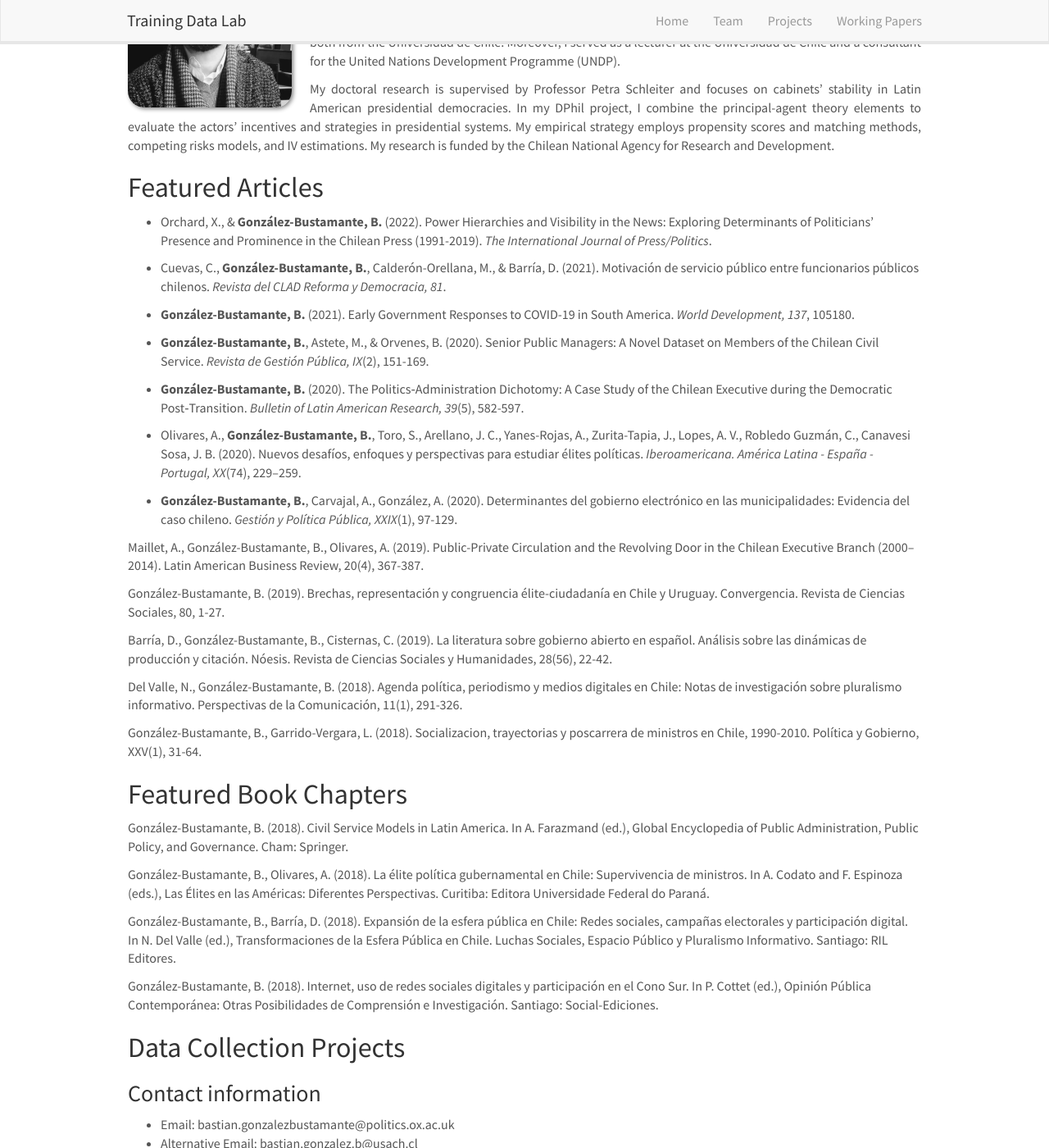
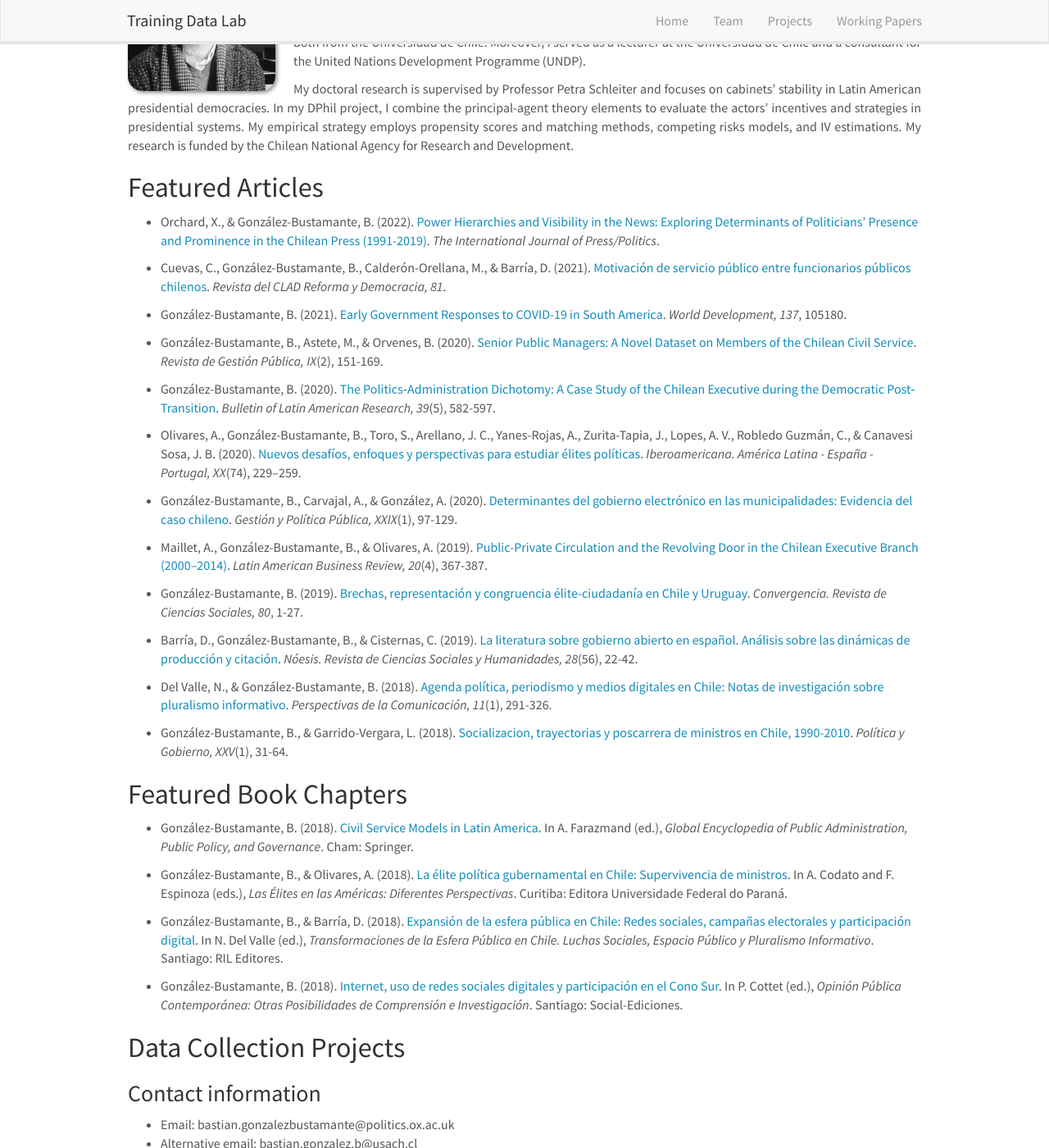
Before and after one commit to training-datalab/old-training-datalab.com, a Jekyll site: the page built from _pages/bgonzalezbustamante.md, in a window 1280 px wide and 1400 px high, scrolled down 233 px. Shown: the whole window at 82% size. Built offline with Jekyll 4.4.1, drawn with Linux system fonts in a browser that asks for light colours; nearby versions of some CDN libraries; some of the changed lines change nothing that is shown.

Commit message:
Update bgonzalezbustamante.md

```diff
--- a/_pages/bgonzalezbustamante.md
+++ b/_pages/bgonzalezbustamante.md
@@ -8,7 +8,7 @@
 
 # Bastián González-Bustamante
 
-<img src="https://training-datalab.com/images/team/bgonzalezbustamante.jpg" class="img-responsive" width="200px" style="float: left" />
+<img src="https://training-datalab.com/images/team/bgonzalezbustamante.jpg" class="img-responsive" width="180px" style="float: left" />
 
 <p align=" justify">I am completing my DPhil (PhD) dissertation in the Department of Politics and International Relations and St Hilda’s College at the University of Oxford, United Kingdom. I am currently based in Oxford, working on my research. Furthermore, I am an Instructor Professor in the Management and Public Policies Department at the Faculty of Administration and Economics at the Universidad de Santiago de Chile.</p>
 
@@ -18,45 +18,45 @@
 
 ## Featured Articles
 
-* Orchard, X., & **González-Bustamante, B.** (2022). Power Hierarchies and Visibility in the News: Exploring Determinants of Politicians’ Presence and Prominence in the Chilean Press (1991-2019). *The International Journal of Press/Politics*.
+* Orchard, X., & González-Bustamante, B. (2022). <a href="https://github.com/training-datalab/" target="_blank">Power Hierarchies and Visibility in the News: Exploring Determinants of Politicians’ Presence and Prominence in the Chilean Press (1991-2019)</a>. *The International Journal of Press/Politics*.
 
-* Cuevas, C., **González-Bustamante, B.**, Calderón-Orellana, M., & Barría, D. (2021). Motivación de servicio público entre funcionarios públicos chilenos. *Revista del CLAD Reforma y Democracia, 81*.
+* Cuevas, C., González-Bustamante, B., Calderón-Orellana, M., & Barría, D. (2021). <a href="https://github.com/training-datalab/" target="_blank">Motivación de servicio público entre funcionarios públicos chilenos</a>. *Revista del CLAD Reforma y Democracia, 81*.
 
-* **González-Bustamante, B.** (2021). Early Government Responses to COVID-19 in South America. *World Development, 137*, 105180.
+* González-Bustamante, B. (2021). <a href="https://github.com/training-datalab/tufte-working-papers/" target="_blank">Early Government Responses to COVID-19 in South America</a>. *World Development, 137*, 105180.
 
-* **González-Bustamante, B.**, Astete, M., & Orvenes, B. (2020). Senior Public Managers: A Novel Dataset on Members of the Chilean Civil Service. *Revista de Gestión Pública, IX*(2), 151-169.
+* González-Bustamante, B., Astete, M., & Orvenes, B. (2020). <a href="https://github.com/training-datalab/tufte-working-papers/" target="_blank">Senior Public Managers: A Novel Dataset on Members of the Chilean Civil Service</a>. *Revista de Gestión Pública, IX*(2), 151-169.
 
-* **González-Bustamante, B.** (2020). The Politics‐Administration Dichotomy: A Case Study of the Chilean Executive during the Democratic Post‐Transition. *Bulletin of Latin American Research, 39*(5), 582-597.
+* González-Bustamante, B. (2020). <a href="https://github.com/training-datalab/tufte-working-papers/" target="_blank">The Politics‐Administration Dichotomy: A Case Study of the Chilean Executive during the Democratic Post‐Transition</a>. *Bulletin of Latin American Research, 39*(5), 582-597.
 
-* Olivares, A., **González-Bustamante, B.**, Toro, S., Arellano, J. C., Yanes-Rojas, A., Zurita-Tapia, J., Lopes, A. V., Robledo Guzmán, C., Canavesi Sosa, J. B. (2020). Nuevos desafíos, enfoques y perspectivas para estudiar élites políticas. *Iberoamericana. América Latina - España - Portugal, XX*(74), 229–259.
+* Olivares, A., González-Bustamante, B., Toro, S., Arellano, J. C., Yanes-Rojas, A., Zurita-Tapia, J., Lopes, A. V., Robledo Guzmán, C., & Canavesi Sosa, J. B. (2020). <a href="https://github.com/training-datalab/tufte-working-papers/" target="_blank">Nuevos desafíos, enfoques y perspectivas para estudiar élites políticas</a>. *Iberoamericana. América Latina - España - Portugal, XX*(74), 229–259.
 
-* **González-Bustamante, B.**, Carvajal, A., González, A. (2020). Determinantes del gobierno electrónico en las municipalidades: Evidencia del caso chileno. *Gestión y Política Pública, XXIX*(1), 97-129.
+* González-Bustamante, B., Carvajal, A., & González, A. (2020). <a href="https://github.com/training-datalab/tufte-working-papers/" target="_blank">Determinantes del gobierno electrónico en las municipalidades: Evidencia del caso chileno</a>. *Gestión y Política Pública, XXIX*(1), 97-129.
 
-Maillet, A., González-Bustamante, B., Olivares, A. (2019). Public-Private Circulation and the Revolving Door in the Chilean Executive Branch (2000–2014). Latin American Business Review, 20(4), 367-387.
+* Maillet, A., González-Bustamante, B., & Olivares, A. (2019). <a href="https://github.com/training-datalab/tufte-working-papers/" target="_blank">Public-Private Circulation and the Revolving Door in the Chilean Executive Branch (2000–2014)</a>. *Latin American Business Review, 20*(4), 367-387.
 
-González-Bustamante, B. (2019). Brechas, representación y congruencia élite-ciudadanía en Chile y Uruguay. Convergencia. Revista de Ciencias Sociales, 80, 1-27.
+* González-Bustamante, B. (2019). <a href="https://github.com/training-datalab/tufte-working-papers/" target="_blank">Brechas, representación y congruencia élite-ciudadanía en Chile y Uruguay</a>. *Convergencia. Revista de Ciencias Sociales, 80*, 1-27.
 
-Barría, D., González-Bustamante, B., Cisternas, C. (2019). La literatura sobre gobierno abierto en español. Análisis sobre las dinámicas de producción y citación. Nóesis. Revista de Ciencias Sociales y Humanidades, 28(56), 22-42.
+* Barría, D., González-Bustamante, B., & Cisternas, C. (2019). <a href="https://github.com/training-datalab/tufte-working-papers/" target="_blank">La literatura sobre gobierno abierto en español. Análisis sobre las dinámicas de producción y citación</a>. *Nóesis. Revista de Ciencias Sociales y Humanidades, 28*(56), 22-42.
 
-Del Valle, N., González-Bustamante, B. (2018). Agenda política, periodismo y medios digitales en Chile: Notas de investigación sobre pluralismo informativo. Perspectivas de la Comunicación, 11(1), 291-326.
+* Del Valle, N., & González-Bustamante, B. (2018). <a href="https://github.com/training-datalab/tufte-working-papers/" target="_blank">Agenda política, periodismo y medios digitales en Chile: Notas de investigación sobre pluralismo informativo</a>. *Perspectivas de la Comunicación, 11*(1), 291-326.
 
-González-Bustamante, B., Garrido-Vergara, L. (2018). Socializacion, trayectorias y poscarrera de ministros en Chile, 1990-2010. Política y Gobierno, XXV(1), 31-64.
+* González-Bustamante, B., & Garrido-Vergara, L. (2018). <a href="https://github.com/training-datalab/tufte-working-papers/" target="_blank">Socializacion, trayectorias y poscarrera de ministros en Chile, 1990-2010</a>. *Política y Gobierno, XXV*(1), 31-64.
 
 ## Featured Book Chapters
 
-González-Bustamante, B. (2018). Civil Service Models in Latin America. In A. Farazmand (ed.), Global Encyclopedia of Public Administration, Public Policy, and Governance. Cham: Springer.
+* González-Bustamante, B. (2018). <a href="https://github.com/training-datalab/tufte-working-papers/" target="_blank">Civil Service Models in Latin America</a>. In A. Farazmand (ed.), *Global Encyclopedia of Public Administration, Public Policy, and Governance*. Cham: Springer.
 
-González-Bustamante, B., Olivares, A. (2018). La élite política gubernamental en Chile: Supervivencia de ministros. In A. Codato and F. Espinoza (eds.), Las Élites en las Américas: Diferentes Perspectivas. Curitiba: Editora Universidade Federal do Paraná.
+* González-Bustamante, B., & Olivares, A. (2018). <a href="https://github.com/training-datalab/tufte-working-papers/" target="_blank">La élite política gubernamental en Chile: Supervivencia de ministros</a>. In A. Codato and F. Espinoza (eds.), *Las Élites en las Américas: Diferentes Perspectivas*. Curitiba: Editora Universidade Federal do Paraná.
 
-González-Bustamante, B., Barría, D. (2018). Expansión de la esfera pública en Chile: Redes sociales, campañas electorales y participación digital. In N. Del Valle (ed.), Transformaciones de la Esfera Pública en Chile. Luchas Sociales, Espacio Público y Pluralismo Informativo. Santiago: RIL Editores.
+* González-Bustamante, B., & Barría, D. (2018). <a href="https://github.com/training-datalab/tufte-working-papers/" target="_blank">Expansión de la esfera pública en Chile: Redes sociales, campañas electorales y participación digital</a>. In N. Del Valle (ed.), *Transformaciones de la Esfera Pública en Chile. Luchas Sociales, Espacio Público y Pluralismo Informativo*. Santiago: RIL Editores.
 
-González-Bustamante, B. (2018). Internet, uso de redes sociales digitales y participación en el Cono Sur. In P. Cottet (ed.), Opinión Pública Contemporánea: Otras Posibilidades de Comprensión e Investigación. Santiago: Social-Ediciones.
+* González-Bustamante, B. (2018). <a href="https://github.com/training-datalab/tufte-working-papers/" target="_blank">Internet, uso de redes sociales digitales y participación en el Cono Sur</a>. In P. Cottet (ed.), *Opinión Pública Contemporánea: Otras Posibilidades de Comprensión e Investigación*. Santiago: Social-Ediciones.
 
 ## Data Collection Projects
 
 ### Contact information
 
 * Email: bastian.gonzalezbustamante@politics.ox.ac.uk
-* Alternative Email: bastian.gonzalez.b@usach.cl
+* Alternative email: bastian.gonzalez.b@usach.cl
 * Personal Website:
 * Institutional Website:
```
